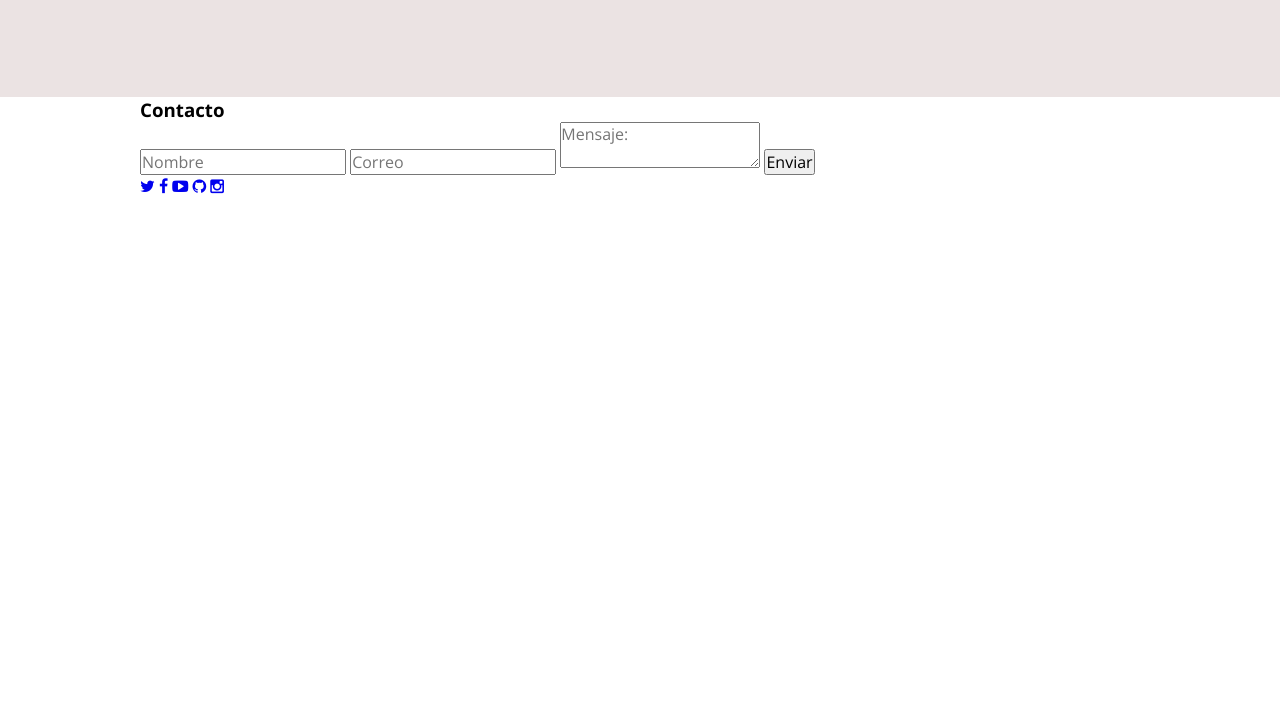
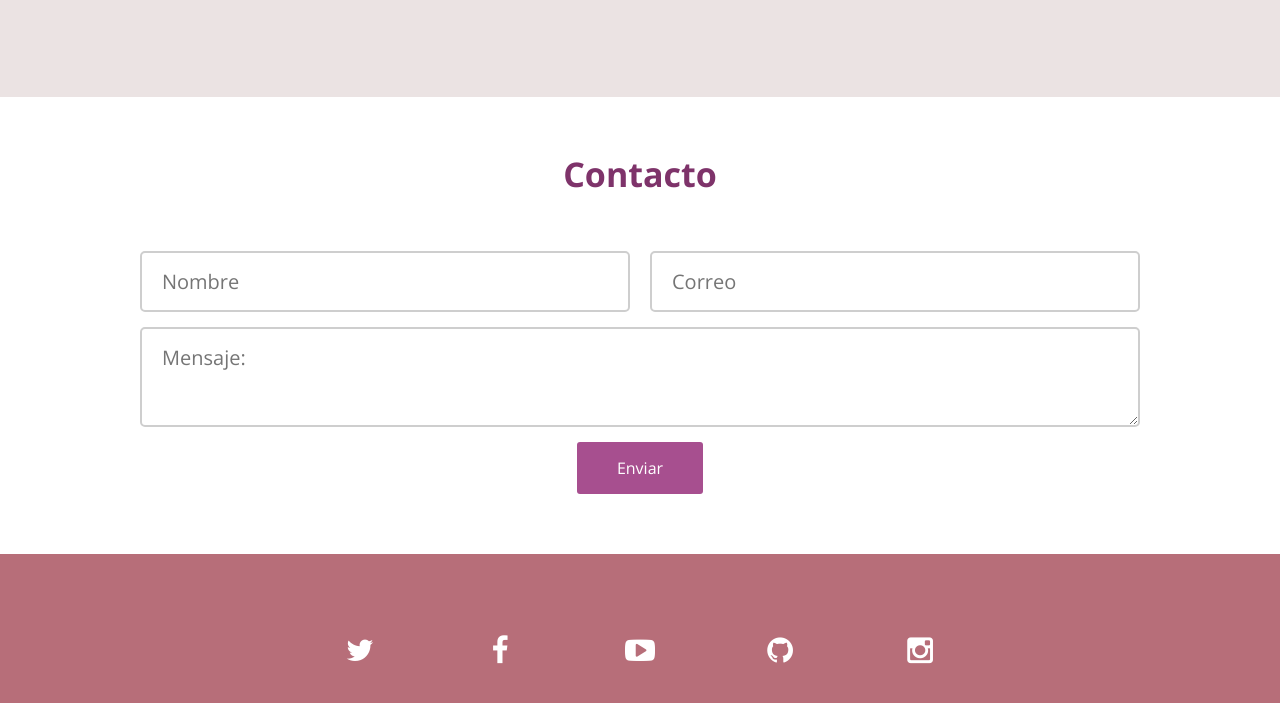
Before and after one commit to CarolPe03/CarolPe03.github.io, a plain HTML site: page index.html in a window 1280 px wide. Shown: the part 1629-2332 px from the top of the page. Before the commit the page ends 1826 px from the top, so only its background shows below. Drawn offline with nearby package versions, Linux system fonts and the light colour scheme.

Commit message:
Pagina_v8

```diff
--- a/css/estilos.css
+++ b/css/estilos.css
@@ -128,3 +128,72 @@ body {
                 .main .trabajos .contenedor-trabajos .trabajo .descripcion .categoria {
                   font-size: 14px;
                   color: #000; }
+
+                  /* ----- ----- FOOTER ----- ----- */
+footer .contacto {
+  padding: 60px 0; }
+  footer .contacto .titulo {
+    font-size: 34px;
+    line-height: 34px;
+    margin-bottom: 60px;
+    font-weight: 300;
+    color: #7e336a;
+    font-weight: bold;
+    text-align: center; }
+  footer .contacto .formulario {
+    display: flex;
+    flex-wrap: wrap;
+    justify-content: space-between; }
+    footer .contacto .formulario input[type="text"],
+    footer .contacto .formulario input[type="email"],
+    footer .contacto .formulario textarea {
+      border: 2px solid #cecece;
+      border-radius: 5px;
+      padding: 15px 20px;
+      font-size: 20px;
+      color: #a4a4a4; }
+    footer .contacto .formulario input[type="text"],
+    footer .contacto .formulario input[type="email"] {
+      width: 49%;
+      margin-bottom: 15px; }
+    footer .contacto .formulario textarea {
+      width: 100%;
+      height: 100px;
+      min-width: 100%;
+      margin-bottom: 15px;
+      min-height: 100px;
+      max-height: 300px; }
+    footer .contacto .formulario .boton {
+      margin: auto;
+      background: #a74f8f;
+      color: #fff;
+      border: none;
+      border-radius: 3px;
+      padding: 15px 40px; }
+      footer .contacto .formulario .boton:hover {
+        background: #a74f8f; }
+footer .redes-sociales {
+  background: #B76E79;
+  padding: 60px 0; }
+  footer .redes-sociales .contenedor {
+    display: flex;
+    justify-content: center; }
+    footer .redes-sociales .contenedor a {
+      color: #fff;
+      text-align: center;
+      width: 100px;
+      font-size: 30px;
+      padding: 15px 0;
+      display: block;
+      margin: 0 20px;
+      border-radius: 3px; }
+    footer .redes-sociales .contenedor .twitter:hover {
+      background: #55acee; }
+    footer .redes-sociales .contenedor .facebook:hover {
+      background: #3b5998; }
+    footer .redes-sociales .contenedor .youtube:hover {
+      background: #cd201f; }
+    footer .redes-sociales .contenedor .github:hover {
+      background: #666666; }
+    footer .redes-sociales .contenedor .instagram:hover {
+      background: #3f729b; }
```
